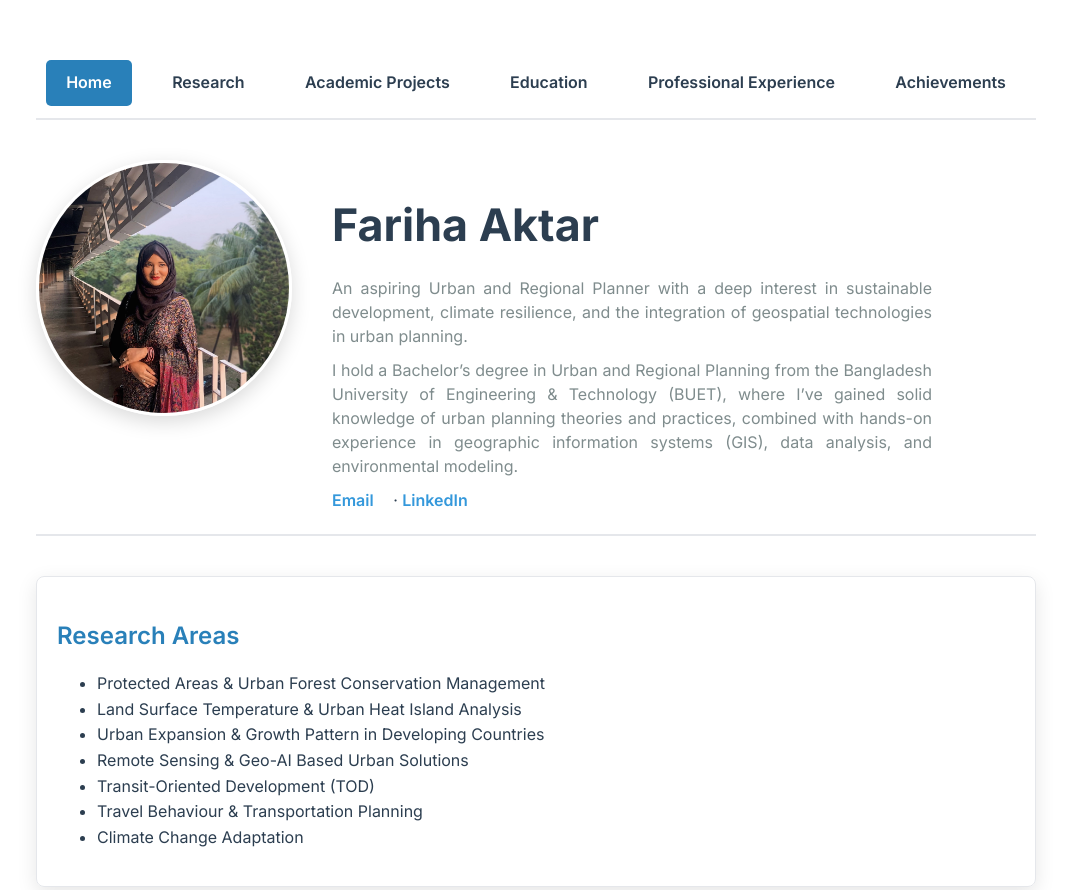
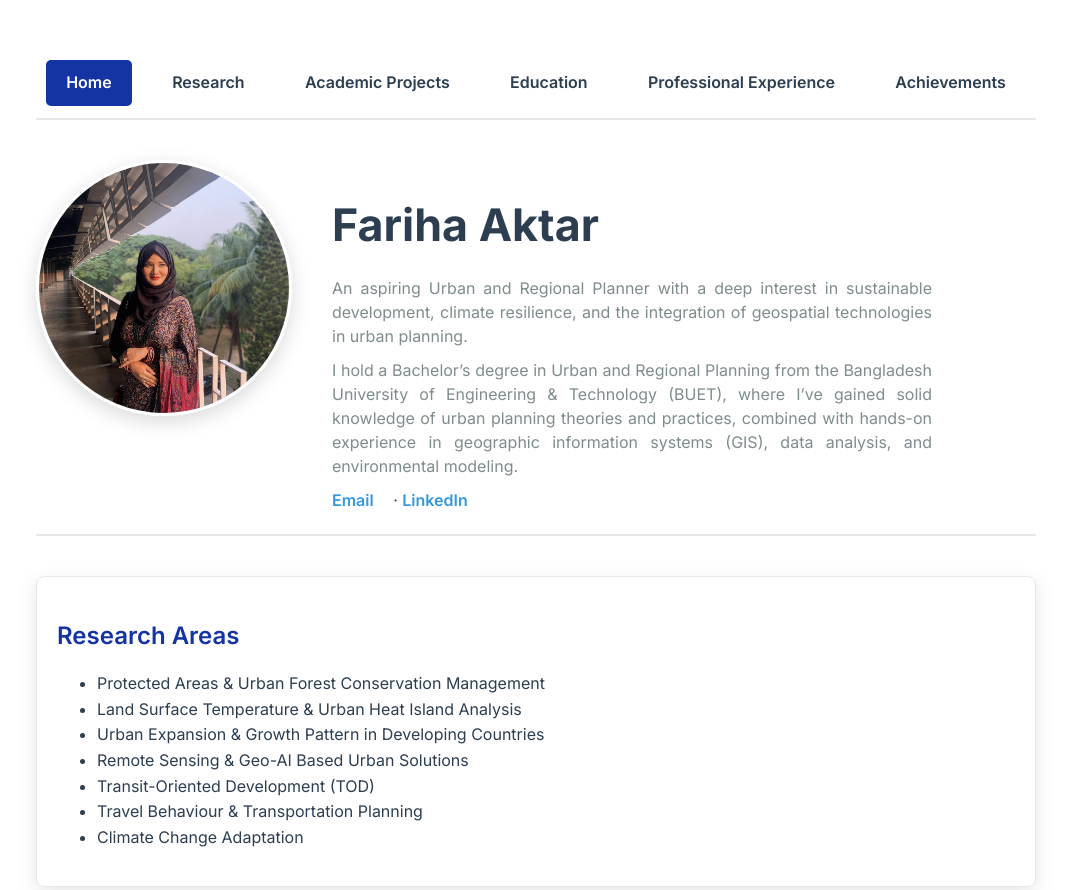
Before and after one commit to FARIHA1999/FARIHA1999.github.io, a plain HTML site: page index.html in a window 1280 px wide. Shown: the top 890 px of the page, without its empty margins (104-1171 px from the left). Drawn offline with Linux system fonts and the light colour scheme.

Commit message:
Update index.html

```diff
--- a/index.html
+++ b/index.html
@@ -15,7 +15,7 @@
   --background: #ffffff;
   --card: #f8fafc;
   --border: #e5e7eb;
-  --highlight: #2980b9;
+  --highlight: #1434A4;
   --box-padding: 20px;
   --box-margin: 60px 0; /* Increased gap between boxes */
   --inner-padding: 20px; /* Padding inside the boxes */
@@ -50,7 +50,7 @@
     font-size: 1.5rem;
     margin-bottom: 15px;
     font-weight: 600;
-    color: #2980B9; /* Set the font color */
+    color: #1434A4; /* Set the font color */
 }
 
     a {
```
